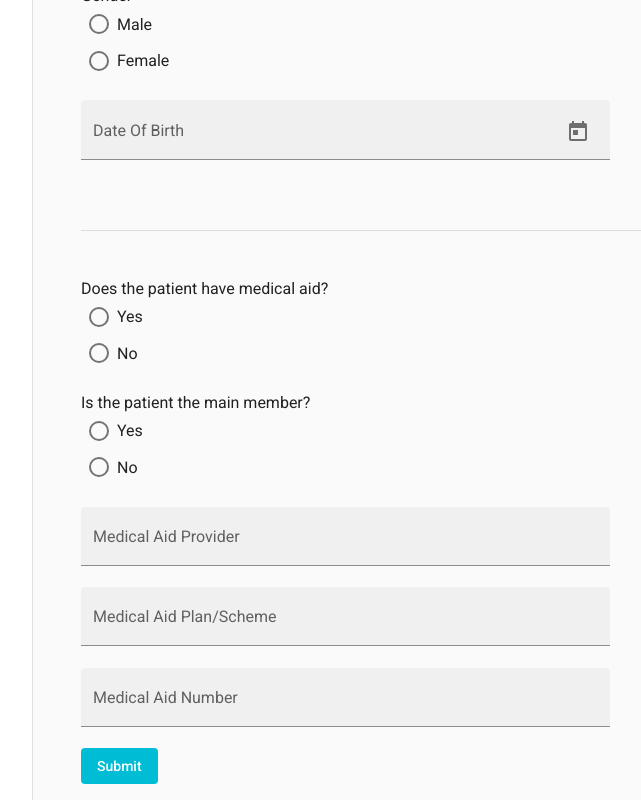
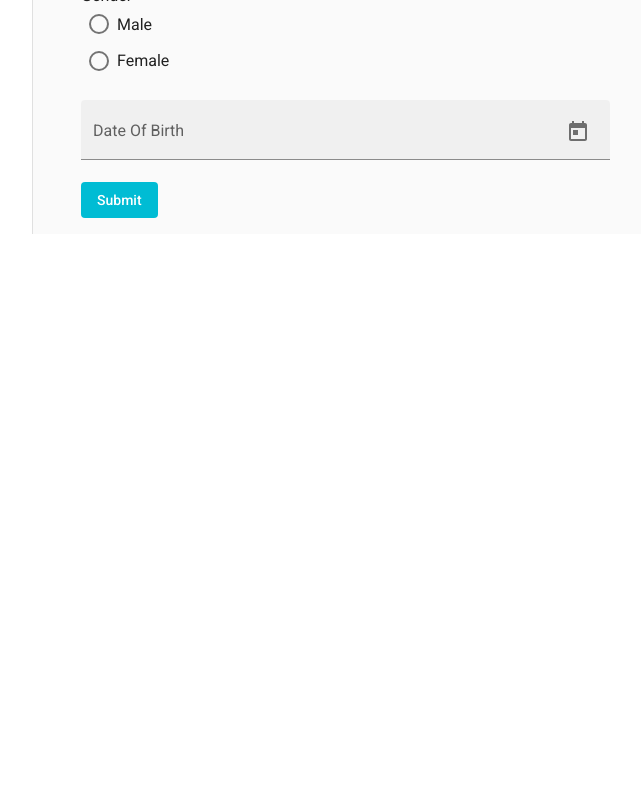
Before and after one commit to irfaanf/acme-vac, an Angular app: page /patients in a window 1280 px wide. Shown: the part 416-1216 px from the top of the page, without its empty margins (94-735 px from the left). After the commit the page ends 800 px from the top, so only its background shows below. Built offline with nearby package versions, Linux system fonts and the light colour scheme; what ngx-mask would draw is missing.

Commit message:
Removed medical aid details.

```diff
--- a/src/app/web/body/content/add-person-screen/add-person-screen.component.html
+++ b/src/app/web/body/content/add-person-screen/add-person-screen.component.html
@@ -35,46 +35,7 @@
             <mat-datepicker #picker [startAt]="startDate"></mat-datepicker>
         </mat-form-field>
 
-        <mat-divider></mat-divider>
-
-        <mat-radio-group aria-labelledby="ma-have-radio-group-label"
-            class="vac-form-field vac-form-field-extra-padding">
-            <label id="ma-have-radio-group-label">Does the patient have medical aid?</label>
-            <mat-radio-button value="yes">
-                Yes
-            </mat-radio-button>
-            <mat-radio-button value="no">
-                No
-            </mat-radio-button>
-        </mat-radio-group>
-
-        <mat-radio-group aria-labelledby="ma-main-member-radio-group-label"
-            class="vac-form-field vac-form-field-extra-padding">
-            <label id="ma-main-member-radio-group-label">Is the patient the main member?</label>
-            <mat-radio-button value="yes">
-                Yes
-            </mat-radio-button>
-            <mat-radio-button value="no">
-                No
-            </mat-radio-button>
-        </mat-radio-group>
-
-        <mat-form-field appearance="fill" class="vac-form-field">
-            <mat-label>Medical Aid Provider</mat-label>
-            <input matInput placeholder="Medical Aid Provider">
-        </mat-form-field>
-
-        <mat-form-field appearance="fill" class="vac-form-field">
-            <mat-label>Medical Aid Plan/Scheme</mat-label>
-            <input matInput placeholder="Medical Aid Plan/Scheme">
-        </mat-form-field>
-
-        <mat-form-field appearance="fill" class="vac-form-field">
-            <mat-label>Medical Aid Number</mat-label>
-            <input matInput placeholder="Medical Aid Number" type="number">
-        </mat-form-field>
-
-        <div>
+         <div>
             <button mat-flat-button color="primary" type="submit">Submit</button>
         </div>
     </form>
```
